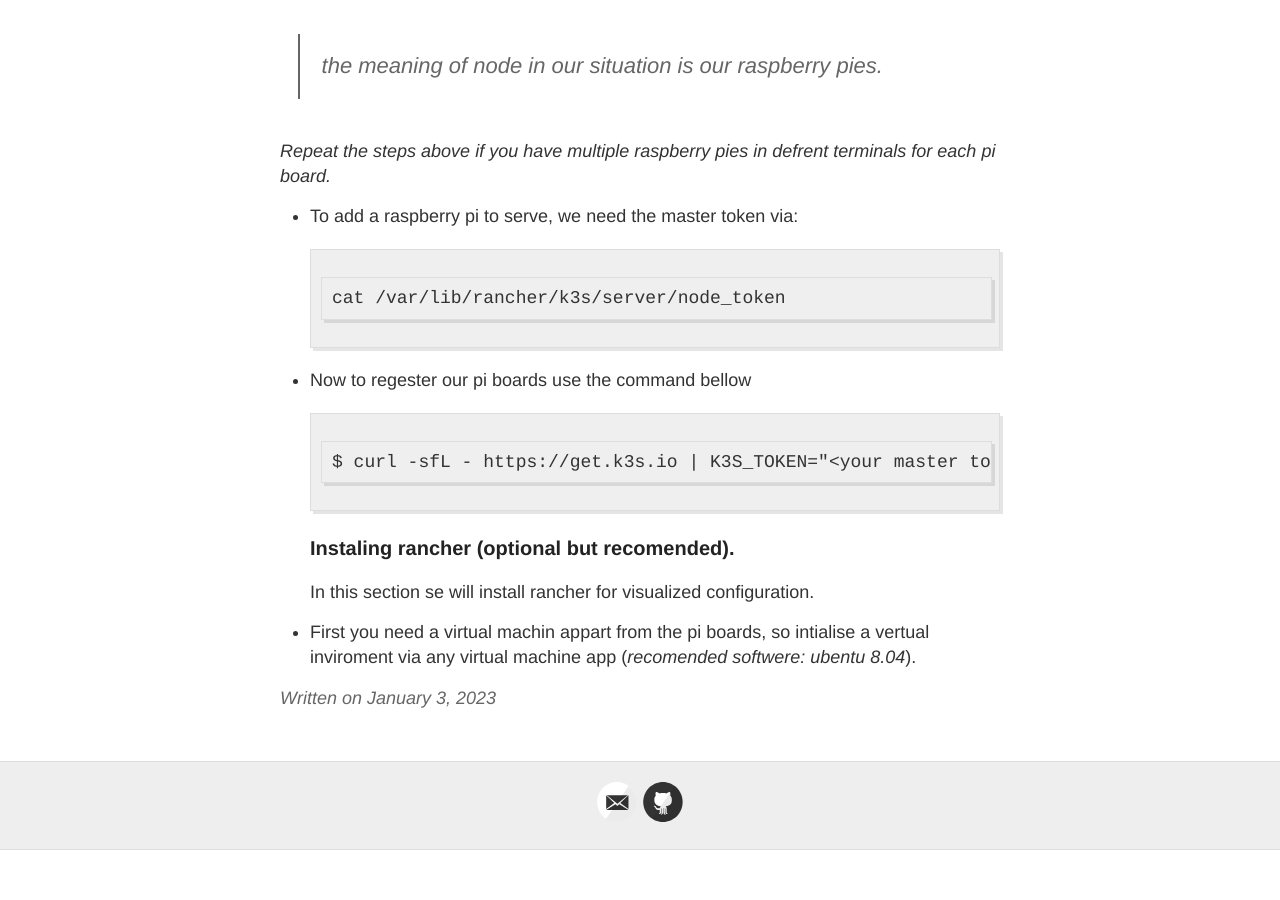
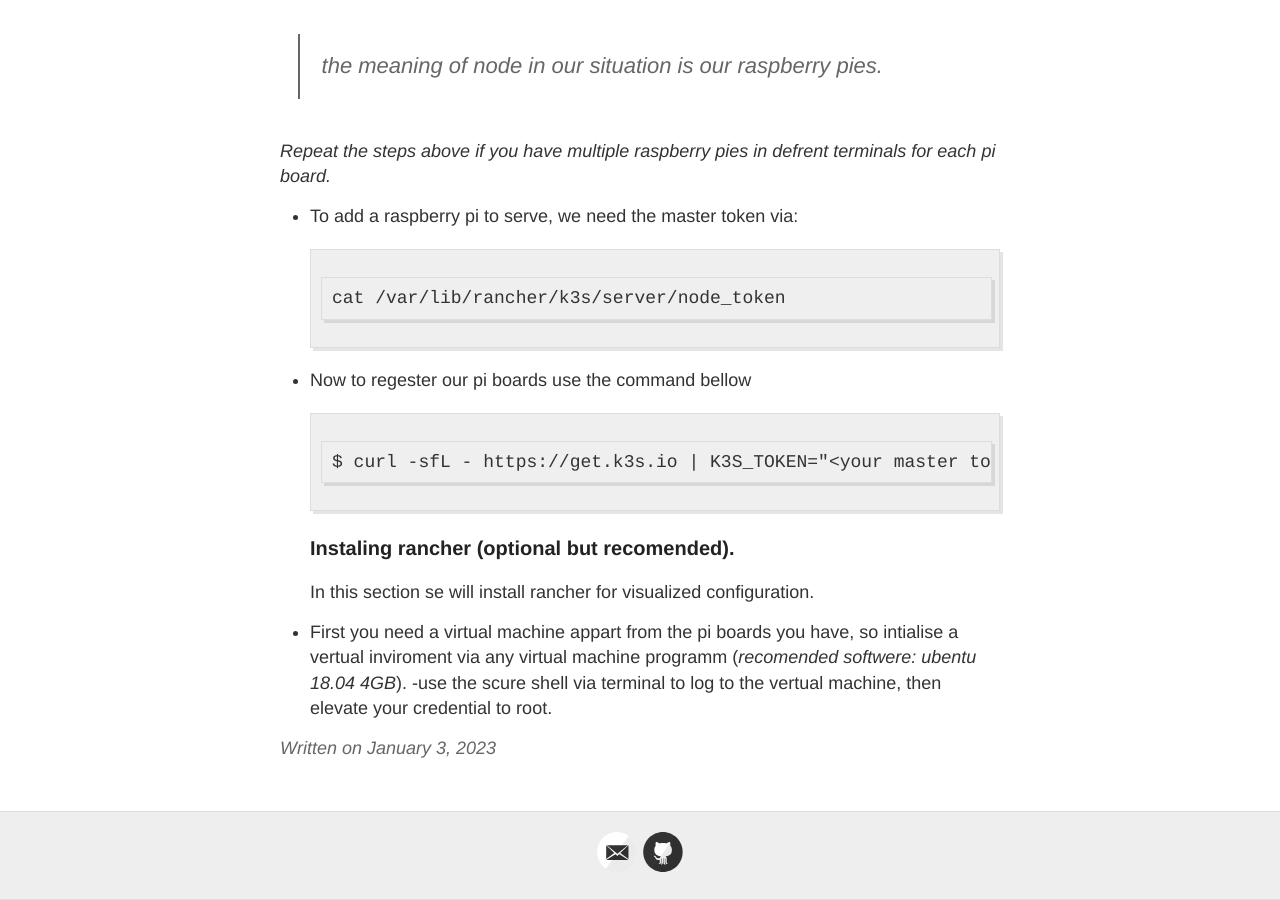
Before and after one commit to hermassest/hermassest.github.io, a Jekyll site: the page built from _posts/2023-01-03-Build-Your-Own-Raspberry-Pi-Cluster.md, in a window 1280 px wide and 900 px high, scrolled down 2110 px. Built offline with Jekyll 4.4.1, drawn with Linux system fonts in a browser that asks for light colours; our own code applies the rules of GitHub Pages for plain Markdown files; before the commit the page ends 2960 px from its top, so only the background shows below that.

Commit message:
Update 2023-01-03-Build-Your-Own-Raspberry-Pi-Cluster.md

```diff
--- a/_posts/2023-01-03-Build-Your-Own-Raspberry-Pi-Cluster.md
+++ b/_posts/2023-01-03-Build-Your-Own-Raspberry-Pi-Cluster.md
@@ -70,4 +70,5 @@ $ curl -sfL - https://get.k3s.io | K3S_TOKEN="<your master token>" K3S_URL="http
 ### Instaling rancher (optional but recomended).
 In this section se will install rancher for visualized configuration.
 
-- First you need a virtual machin appart from the pi boards, so intialise a vertual inviroment via any virtual machine app (_recomended softwere: ubentu 8.04_).
+- First you need a virtual machine appart from the pi boards you have, so intialise a vertual inviroment via any virtual machine programm (_recomended softwere: ubentu 18.04 4GB_).
+-use the scure shell via terminal to log to the vertual machine, then elevate your credential to root.
```
